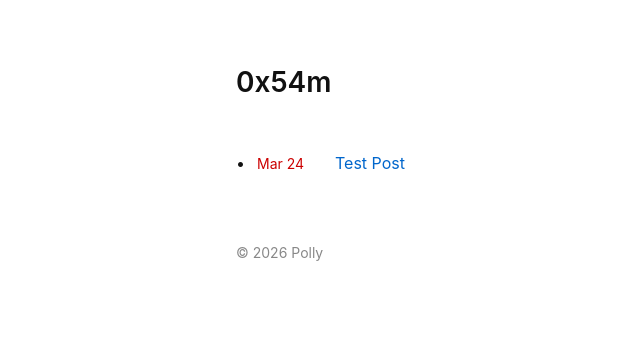
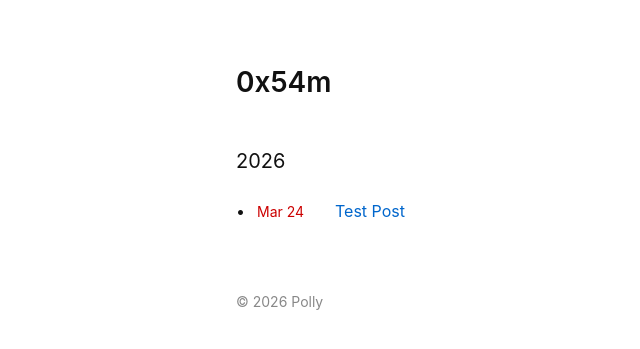
Before and after one commit to redmach/redmach.github.io, a Jekyll site: the page built from index.md, in a window 1280 px wide. Shown: the top 349 px of the page, without its empty margins (24-664 px from the left). Built offline with Jekyll 4.4.1, drawn with Linux system fonts in a browser that asks for light colours.

Commit message:
Update index.md

```diff
--- a/index.md
+++ b/index.md
@@ -5,12 +5,20 @@ title: Home
 
 <h1>{{ site.title }}</h1>
 
-<ul class="post-list">
-  {% for post in site.posts %}
-    <li>
-      <span class="bullet">•</span>
-      <span class="date">{{ post.date | date: "%b %d" }}</span>
-      <a class="post-link" href="{{ post.url }}">{{ post.title }}</a>
-    </li>
-  {% endfor %}
-</ul>
+{% assign posts_by_year = site.posts | group_by_exp:"post", "post.date | date: '%Y'" %}
+
+{% for year in posts_by_year %}
+  <h2 style="margin-top: 30px; font-size: 20px; font-weight: normal;">
+    {{ year.name }}
+  </h2>
+
+  <ul class="post-list">
+    {% for post in year.items %}
+      <li>
+        <span class="bullet">•</span>
+        <span class="date">{{ post.date | date: "%b %d" }}</span>
+        <a class="post-link" href="{{ post.url }}">{{ post.title }}</a>
+      </li>
+    {% endfor %}
+  </ul>
+{% endfor %}
```
